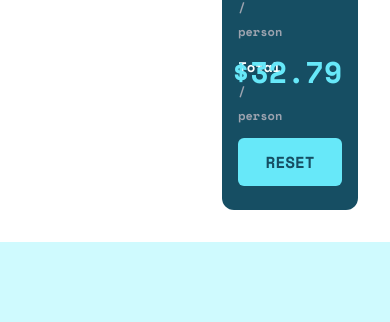
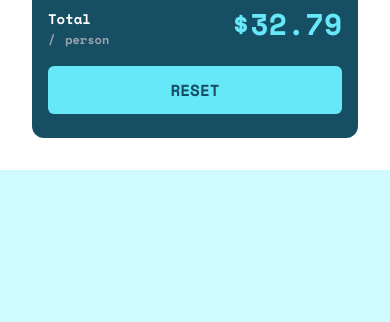
Before and after one commit to OlaniyanEniola/calculator-app, a website: page public/index.html in a window 390 px wide. Shown: the part 716-1038 px from the top of the page. After the commit the page ends 966 px from the top, so only its background shows below. Drawn offline with nearby package versions, Linux system fonts and the light colour scheme.

Commit message:
improved design

```diff
--- a/public/index.html
+++ b/public/index.html
@@ -38,13 +38,13 @@
       </div>
     </div>
 
-    <section class="bg-cyan-900 py-6 px-4 rounded-xl col-span-12 grid grid-cols-12 lg:p-9 col-start-8">
+    <section class="bg-cyan-900 py-6 px-4 rounded-xl col-span-12 grid grid-cols-12 lg:col-start-8 lg:p-9">
       <div class="col-span-12 grid grid-cols-12">
         <div class="col-span-6">
           <span class="text-white text-sm">Tip Amount</span>
           <br>
-          <span class="text-gray-400 text-xs">/</span>
-          <span class="text-gray-400 text-xs">person</span>
+          <span class="text-gray-400 text-xs relative bottom-1">/</span>
+          <span class="text-gray-400 text-xs relative bottom-1">person</span>
         </div>
         <span class="text-3xl text-cyan-300 col-span-6 justify-self-end">$4.27</span>
       </div>
@@ -52,8 +52,8 @@
         <div class="col-span-6">
           <span class="text-white text-sm">Total</span>
           <br>
-          <span class="text-gray-400 text-xs">/</span>
-          <span class="text-gray-400 text-xs">person</span>
+          <span class="text-gray-400 text-xs relative bottom-1">/</span>
+          <span class="text-gray-400 text-xs relative bottom-1">person</span>
         </div>
         <span class="text-3xl text-cyan-300 col-span-6 justify-self-end">$32.79</span>
       </div>
```
Also changed, not shown: public/style.css.
